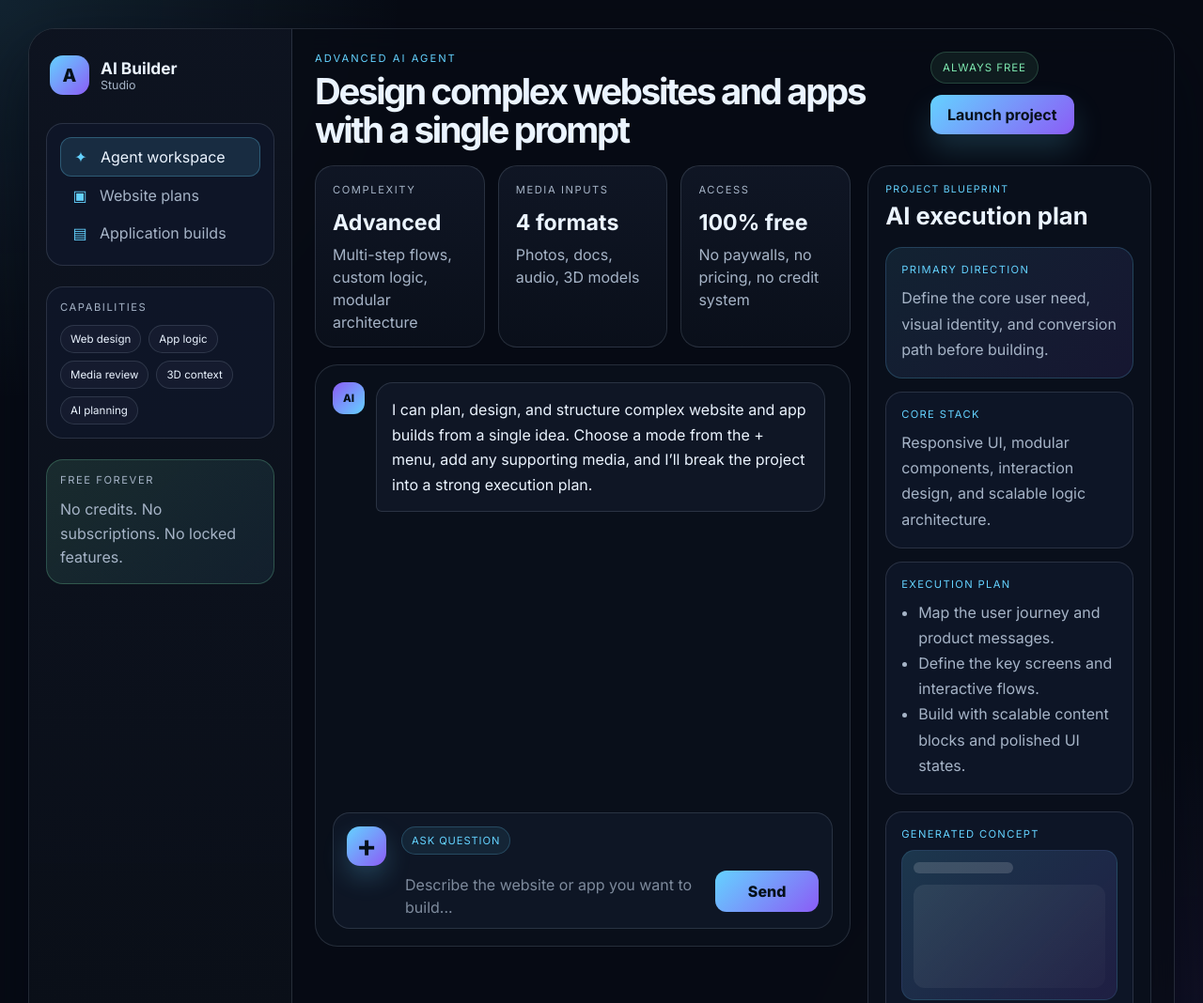
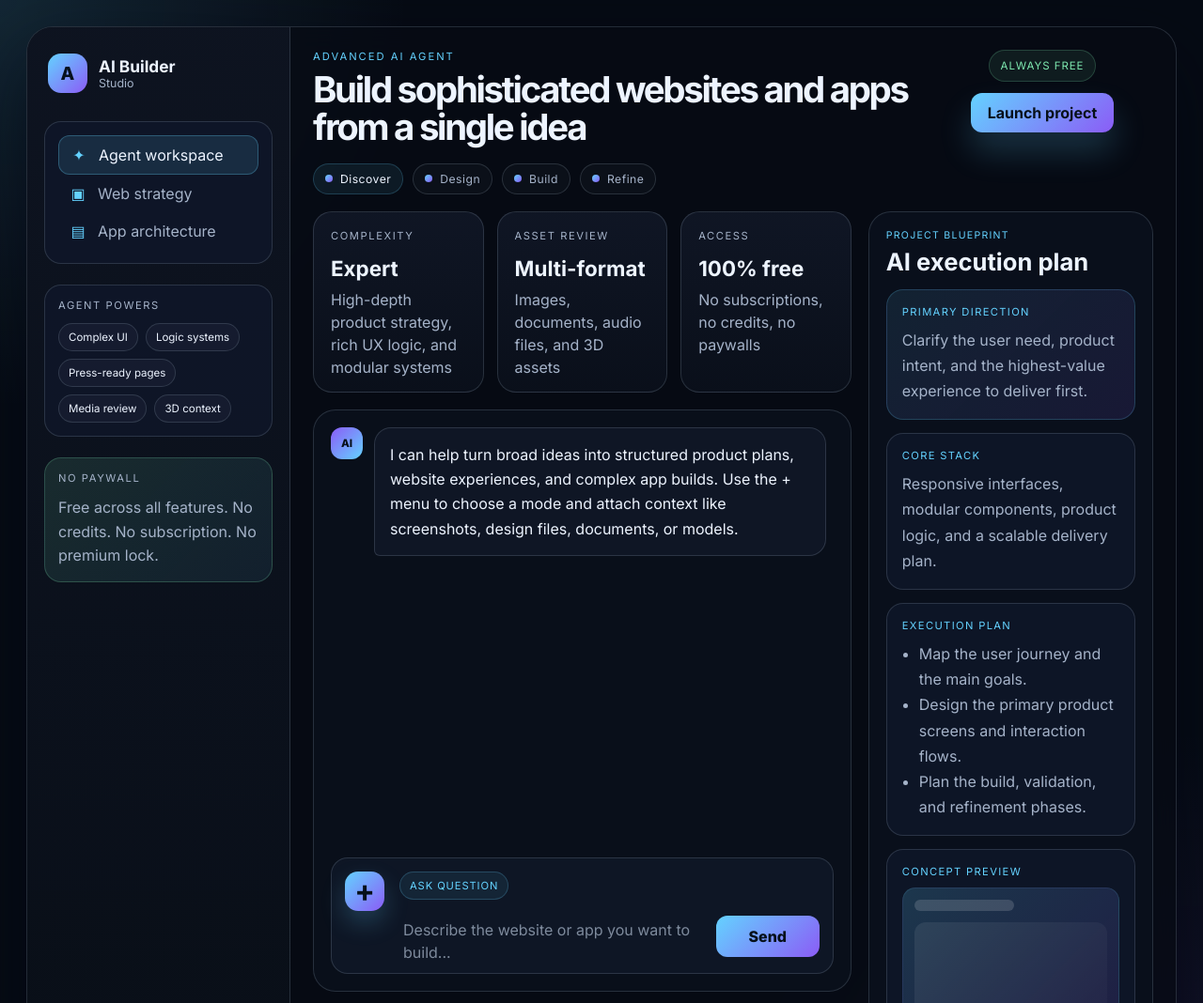
Before and after one commit to timofeivalencia-png/ai-agent-for-apps, a plain HTML site: page index.html in a window 1280 px wide. Shown: the top 1068 px of the page at 94% size. Drawn offline with Linux system fonts and the light colour scheme; a script that the page names is missing.

Commit message:
Push the advanced static prototype iteration with a richer AI workspace, stronger visual hierarchy, and more realistic agent behavior.

```diff
--- a/index.html
+++ b/index.html
@@ -27,28 +27,28 @@
           </div>
           <div class="nav-item">
             <span class="nav-icon">▣</span>
-            <span>Website plans</span>
+            <span>Web strategy</span>
           </div>
           <div class="nav-item">
             <span class="nav-icon">▤</span>
-            <span>Application builds</span>
+            <span>App architecture</span>
           </div>
         </div>
 
         <div class="mini-panel">
-          <div class="mini-label">Capabilities</div>
+          <div class="mini-label">Agent powers</div>
           <div class="capability-list">
-            <span>Web design</span>
-            <span>App logic</span>
+            <span>Complex UI</span>
+            <span>Logic systems</span>
+            <span>Press-ready pages</span>
             <span>Media review</span>
             <span>3D context</span>
-            <span>AI planning</span>
           </div>
         </div>
 
         <div class="mini-panel highlight">
-          <div class="mini-label">Free forever</div>
-          <p>No credits. No subscriptions. No locked features.</p>
+          <div class="mini-label">No paywall</div>
+          <p>Free across all features. No credits. No subscription. No premium lock.</p>
         </div>
       </aside>
 
@@ -56,7 +56,7 @@
         <header class="topbar">
           <div>
             <div class="eyebrow">Advanced AI agent</div>
-            <h1>Design complex websites and apps with a single prompt</h1>
+            <h1>Build sophisticated websites and apps from a single idea</h1>
           </div>
           <div class="header-actions">
             <span class="pill success">Always free</span>
@@ -64,23 +64,30 @@
           </div>
         </header>
 
+        <div class="workflow-pills">
+          <div class="workflow-pill active"><span class="dot"></span> Discover</div>
+          <div class="workflow-pill"><span class="dot"></span> Design</div>
+          <div class="workflow-pill"><span class="dot"></span> Build</div>
+          <div class="workflow-pill"><span class="dot"></span> Refine</div>
+        </div>
+
         <div class="workspace-grid">
           <section class="chat-column">
             <section class="stats-grid">
               <article class="stat-card">
                 <div class="stat-label">Complexity</div>
-                <div class="stat-value">Advanced</div>
-                <div class="stat-detail">Multi-step flows, custom logic, modular architecture</div>
+                <div class="stat-value">Expert</div>
+                <div class="stat-detail">High-depth product strategy, rich UX logic, and modular systems</div>
               </article>
               <article class="stat-card">
-                <div class="stat-label">Media inputs</div>
-                <div class="stat-value">4 formats</div>
-                <div class="stat-detail">Photos, docs, audio, 3D models</div>
+                <div class="stat-label">Asset review</div>
+                <div class="stat-value">Multi-format</div>
+                <div class="stat-detail">Images, documents, audio files, and 3D assets</div>
               </article>
               <article class="stat-card">
                 <div class="stat-label">Access</div>
                 <div class="stat-value">100% free</div>
-                <div class="stat-detail">No paywalls, no pricing, no credit system</div>
+                <div class="stat-detail">No subscriptions, no credits, no paywalls</div>
               </article>
             </section>
 
@@ -89,7 +96,7 @@
                 <article class="message assistant">
                   <div class="avatar">AI</div>
                   <div class="bubble wide">
-                    I can plan, design, and structure complex website and app builds from a single idea. Choose a mode from the + menu, add any supporting media, and I’ll break the project into a strong execution plan.
+                    I can help turn broad ideas into structured product plans, website experiences, and complex app builds. Use the + menu to choose a mode and attach context like screenshots, design files, documents, or models.
                   </div>
                 </article>
               </div>
@@ -149,25 +156,25 @@
 
             <div class="inspector-card primary">
               <div class="inspector-title">Primary direction</div>
-              <p id="goal-text">Define the core user need, visual identity, and conversion path before building.</p>
+              <p id="goal-text">Clarify the user need, product intent, and the highest-value experience to deliver first.</p>
             </div>
 
             <div class="inspector-card">
               <div class="inspector-title">Core stack</div>
-              <p id="stack-text">Responsive UI, modular components, interaction design, and scalable logic architecture.</p>
+              <p id="stack-text">Responsive interfaces, modular components, product logic, and a scalable delivery plan.</p>
             </div>
 
             <div class="inspector-card">
               <div class="inspector-title">Execution plan</div>
               <ul id="plan-list" class="plan-list">
-                <li>Map the user journey and product messages.</li>
-                <li>Define the key screens and interactive flows.</li>
-                <li>Build with scalable content blocks and polished UI states.</li>
+                <li>Map the user journey and the main goals.</li>
+                <li>Design the primary product screens and interaction flows.</li>
+                <li>Plan the build, validation, and refinement phases.</li>
               </ul>
             </div>
 
             <div class="preview-panel">
-              <div class="inspector-title">Generated concept</div>
+              <div class="inspector-title">Concept preview</div>
               <div id="preview-layout" class="preview-layout">
                 <div class="mini-preview top">
                   <div class="mini-preview-header"></div>
--- a/styles.css
+++ b/styles.css
@@ -3,18 +3,17 @@
 }
 
 :root {
-  --bg: #070b14;
+  --bg: #060b14;
   --bg-soft: #101827;
-  --panel: rgba(15, 23, 42, 0.86);
+  --panel: rgba(15, 23, 42, 0.88);
   --panel-strong: rgba(17, 24, 39, 0.96);
-  --border: rgba(148, 163, 184, 0.2);
-  --text: #ebf4ff;
-  --muted: #a6b4c7;
+  --border: rgba(148, 163, 184, 0.22);
+  --text: #edf4ff;
+  --muted: #a5b3c9;
   --accent: #64d2ff;
   --accent-2: #8b5cf6;
   --success: #7ee8b0;
-  --warning: #f8d77a;
-  --shadow: 0 30px 75px rgba(3, 7, 18, 0.6);
+  --shadow: 0 30px 80px rgba(3, 7, 18, 0.6);
 }
 
 html, body {
@@ -22,8 +21,8 @@ html, body {
   min-height: 100%;
   font-family: "Inter", sans-serif;
   background:
-    radial-gradient(circle at top left, rgba(100, 210, 255, 0.12), transparent 24%),
-    radial-gradient(circle at bottom right, rgba(139, 92, 246, 0.12), transparent 26%),
+    radial-gradient(circle at top left, rgba(100, 210, 255, 0.14), transparent 24%),
+    radial-gradient(circle at bottom right, rgba(139, 92, 246, 0.12), transparent 28%),
     var(--bg);
   color: var(--text);
 }
@@ -31,9 +30,9 @@ html, body {
 body {
   min-height: 100vh;
   display: flex;
+  align-items: stretch;
   justify-content: center;
-  align-items: stretch;
-  padding: 30px;
+  padding: 28px;
 }
 
 button, input, textarea {
@@ -45,21 +44,21 @@ button {
 }
 
 .app-shell {
-  width: min(1500px, 100%);
+  width: min(1520px, 100%);
   min-height: 920px;
   display: grid;
   grid-template-columns: 280px 1fr;
-  background: rgba(7, 11, 20, 0.75);
+  background: rgba(7, 11, 20, 0.76);
   border: 1px solid var(--border);
   border-radius: 28px;
+  box-shadow: var(--shadow);
   overflow: hidden;
-  box-shadow: var(--shadow);
   backdrop-filter: blur(14px);
 }
 
 .sidebar {
   padding: 24px 18px;
-  background: linear-gradient(180deg, rgba(14, 20, 32, 0.96), rgba(10, 15, 24, 0.97));
+  background: linear-gradient(180deg, rgba(14, 20, 32, 0.96), rgba(9, 15, 24, 0.97));
   border-right: 1px solid var(--border);
   display: flex;
   flex-direction: column;
@@ -77,12 +76,12 @@ button {
   width: 42px;
   height: 42px;
   border-radius: 14px;
-  background: linear-gradient(135deg, var(--accent), var(--accent-2));
-  color: #07101a;
   display: grid;
   place-items: center;
   font-size: 1.2rem;
   font-weight: 900;
+  background: linear-gradient(135deg, var(--accent), var(--accent-2));
+  color: #06111d;
 }
 
 .brand-name {
@@ -91,8 +90,8 @@ button {
 }
 
 .brand-sub {
+  color: var(--muted);
   font-size: 0.78rem;
-  color: var(--muted);
 }
 
 .nav-panel,
@@ -107,8 +106,8 @@ button {
   display: flex;
   align-items: center;
   gap: 12px;
+  padding: 10px 12px;
   border-radius: 12px;
-  padding: 10px 12px;
   color: var(--muted);
 }
 
@@ -142,8 +141,8 @@ button {
   display: inline-flex;
   align-items: center;
   justify-content: center;
+  border-radius: 999px;
   padding: 7px 10px;
-  border-radius: 999px;
   background: rgba(148, 163, 184, 0.05);
   border: 1px solid var(--border);
   font-size: 0.72rem;
@@ -151,7 +150,7 @@ button {
 
 .mini-panel.highlight {
   background: linear-gradient(135deg, rgba(126, 232, 176, 0.12), rgba(100, 210, 255, 0.08));
-  border-color: rgba(126, 232, 176, 0.24);
+  border-color: rgba(126, 232, 176, 0.22);
 }
 
 .mini-panel p {
@@ -190,15 +189,16 @@ button {
 
 .topbar h1 {
   margin: 0;
-  font-size: clamp(2.1rem, 3vw, 3.25rem);
-  line-height: 1.06;
+  max-width: 760px;
+  font-size: clamp(2.1rem, 3vw, 3.3rem);
+  line-height: 1.05;
   letter-spacing: -0.06em;
-  max-width: 760px;
 }
 
 .header-actions {
   display: flex;
   align-items: center;
+  justify-content: center;
   gap: 12px;
   flex-wrap: wrap;
 }
@@ -229,7 +229,40 @@ button {
   color: #07101a;
   font-weight: 700;
   padding: 11px 18px;
-  box-shadow: 0 16px 32px rgba(100, 210, 255, 0.18);
+  box-shadow: 0 20px 35px rgba(100, 210, 255, 0.2);
+}
+
+.workflow-pills {
+  display: flex;
+  flex-wrap: wrap;
+  gap: 10px;
+}
+
+.workflow-pill {
+  display: inline-flex;
+  align-items: center;
+  gap: 8px;
+  padding: 8px 12px;
+  border-radius: 999px;
+  border: 1px solid var(--border);
+  background: rgba(148, 163, 184, 0.04);
+  color: var(--muted);
+  font-size: 0.76rem;
+  letter-spacing: 0.04em;
+}
+
+.workflow-pill.active {
+  border-color: rgba(100, 210, 255, 0.2);
+  background: rgba(100, 210, 255, 0.08);
+  color: var(--text);
+}
+
+.dot {
+  display: inline-block;
+  width: 8px;
+  height: 8px;
+  border-radius: 50%;
+  background: linear-gradient(135deg, var(--accent), var(--accent-2));
 }
 
 .workspace-grid {
@@ -269,7 +302,7 @@ button {
 .stat-value {
   margin-top: 14px;
   font-weight: 700;
-  font-size: 1.45rem;
+  font-size: 1.4rem;
 }
 
 .stat-detail {
@@ -340,9 +373,9 @@ button {
 }
 
 .message.user .bubble {
+  border-radius: 18px 18px 6px 18px;
   background: linear-gradient(135deg, rgba(100, 210, 255, 0.15), rgba(139, 92, 246, 0.12));
-  border-color: rgba(100, 210, 255, 0.25);
-  border-radius: 18px 18px 6px 18px;
+  border-color: rgba(100, 210, 255, 0.26);
   margin-left: auto;
 }
 
@@ -375,8 +408,8 @@ button {
 }
 
 .attachments-bar {
-  margin-top: 10px;
-  min-height: 26px;
+  margin-top: 12px;
+  min-height: 32px;
 }
 
 .attachment-list {
@@ -389,10 +422,10 @@ button {
   display: inline-flex;
   align-items: center;
   gap: 8px;
+  padding: 7px 12px;
   border-radius: 999px;
-  padding: 7px 12px;
+  border: 1px solid var(--border);
   background: rgba(148, 163, 184, 0.06);
-  border: 1px solid var(--border);
   font-size: 0.75rem;
 }
 
@@ -432,10 +465,10 @@ button {
   left: 14px;
   bottom: 88px;
   width: min(430px, calc(100% - 28px));
+  padding: 14px;
   background: rgba(8, 12, 20, 0.98);
   border: 1px solid var(--border);
   border-radius: 18px;
-  padding: 14px;
   box-shadow: 0 30px 60px rgba(2, 6, 23, 0.68);
   z-index: 10;
 }
@@ -458,8 +491,8 @@ button {
 
 .mode-option {
   width: 100%;
+  margin-bottom: 8px;
   text-align: left;
-  margin-bottom: 8px;
   padding: 11px 12px;
   border-radius: 12px;
   background: rgba(148, 163, 184, 0.04);
@@ -469,7 +502,7 @@ button {
 
 .mode-option.active {
   background: rgba(100, 210, 255, 0.14);
-  border-color: rgba(100, 210, 255, 0.3);
+  border-color: rgba(100, 210, 255, 0.28);
 }
 
 .upload-grid {
@@ -546,11 +579,11 @@ textarea::placeholder {
 .send-button {
   border: none;
   border-radius: 12px;
+  min-width: 110px;
+  padding: 12px 18px;
   background: linear-gradient(135deg, var(--accent), var(--accent-2));
   color: #06101a;
   font-weight: 800;
-  min-width: 110px;
-  padding: 12px 18px;
 }
 
 .typing-indicator {
@@ -562,8 +595,8 @@ textarea::placeholder {
 .typing-indicator span {
   width: 8px;
   height: 8px;
+  border-radius: 50%;
   background: rgba(167, 181, 200, 0.8);
-  border-radius: 50%;
   animation: bounce 1.1s ease-in-out infinite;
 }
 
@@ -596,10 +629,6 @@ textarea::placeholder {
   padding: 18px;
 }
 
-.inspector-header {
-  margin-bottom: 4px;
-}
-
 .inspector-header h2 {
   margin: 0;
   font-size: clamp(1.4rem, 2vw, 2rem);
@@ -614,16 +643,16 @@ textarea::placeholder {
 }
 
 .inspector-card.primary {
-  background: linear-gradient(135deg, rgba(100, 210, 255, 0.1), rgba(139, 92, 246, 0.1));
+  background: linear-gradient(135deg, rgba(100, 210, 255, 0.1), rgba(139, 92, 246, 0.12));
   border-color: rgba(100, 210, 255, 0.2);
 }
 
 .inspector-title {
+  margin-bottom: 10px;
   font-size: 0.7rem;
   letter-spacing: 0.12em;
   text-transform: uppercase;
   color: var(--accent);
-  margin-bottom: 10px;
 }
 
 .inspector-card p,
@@ -635,10 +664,6 @@ textarea::placeholder {
 
 .plan-list {
   padding-left: 18px;
-}
-
-.preview-panel {
-  margin-top: 4px;
 }
 
 .preview-layout {
@@ -679,6 +704,21 @@ textarea::placeholder {
 
 .mini-preview.small {
   height: 80px;
+}
+
+.preview-label {
+  margin-top: 8px;
+  font-size: 0.72rem;
+  letter-spacing: 0.12em;
+  text-transform: uppercase;
+  color: var(--accent);
+}
+
+.preview-summary {
+  margin-top: 8px;
+  color: var(--muted);
+  line-height: 1.5;
+  font-size: 0.9rem;
 }
 
 @media (max-width: 1120px) {
```
Also changed, not shown: 1 other file.
